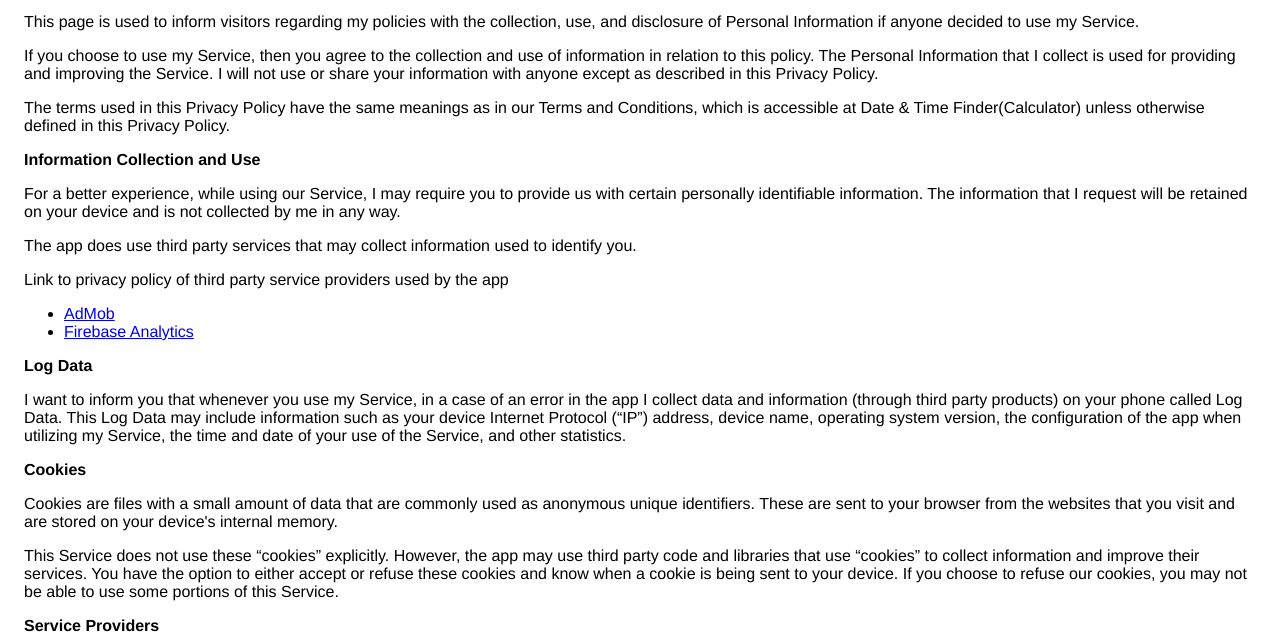
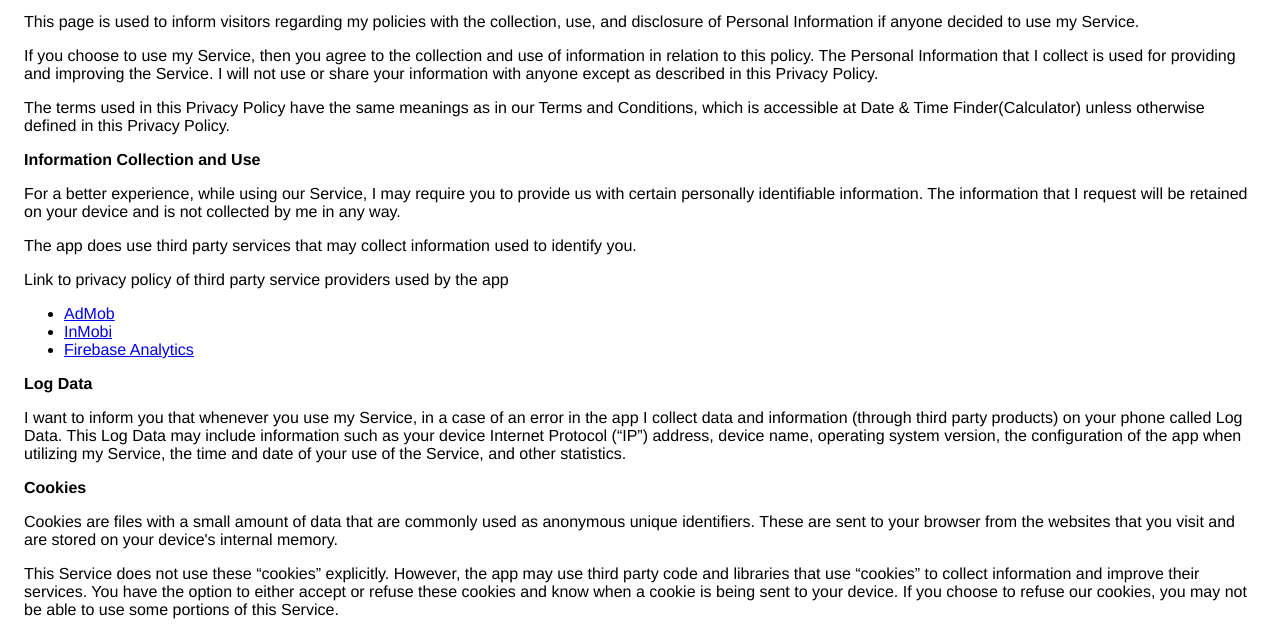
Before and after one commit to sachinsabu91/Privacy-Policy, a plain HTML site: page index.html in a window 1280 px wide. Shown: the part 93-725 px from the top of the page. Drawn offline with Linux system fonts and the light colour scheme.

Commit message:
Update index.html

```diff
--- a/index.html
+++ b/index.html
@@ -19,7 +19,7 @@
                     accessible at Date &amp; Time Finder(Calculator) unless otherwise defined in this Privacy Policy.
                   </p> <p><strong>Information Collection and Use</strong></p> <p>For a better experience, while using our Service, I may require you to provide us with certain
                     personally identifiable information. The information that I request will be retained on your device and is not collected by me in any way.
-                  </p> <p>The app does use third party services that may collect information used to identify you.</p> <div><p>Link to privacy policy of third party service providers used by the app</p> <ul><!----><li><a href="https://support.google.com/admob/answer/6128543?hl=en" target="_blank">AdMob</a></li><li><a href="https://firebase.google.com/policies/analytics" target="_blank">Firebase Analytics</a></li><!----><!----><!----><!----><!----></ul></div> <p><strong>Log Data</strong></p> <p> I want to inform you that whenever you use my Service, in a case of
+                  </p> <p>The app does use third party services that may collect information used to identify you.</p> <div><p>Link to privacy policy of third party service providers used by the app</p> <ul><!----><li><a href="https://support.google.com/admob/answer/6128543?hl=en" target="_blank">AdMob</a></li><li><a href="https://www.inmobi.com/privacy-policy/" target="_blank">InMobi</a></li><li><a href="https://firebase.google.com/policies/analytics" target="_blank">Firebase Analytics</a></li><!----><!----><!----><!----><!----></ul></div> <p><strong>Log Data</strong></p> <p> I want to inform you that whenever you use my Service, in a case of
                     an error in the app I collect data and information (through third party products) on your phone
                     called Log Data. This Log Data may include information such as your device Internet Protocol (“IP”) address,
                     device name, operating system version, the configuration of the app when utilizing my Service,
```
